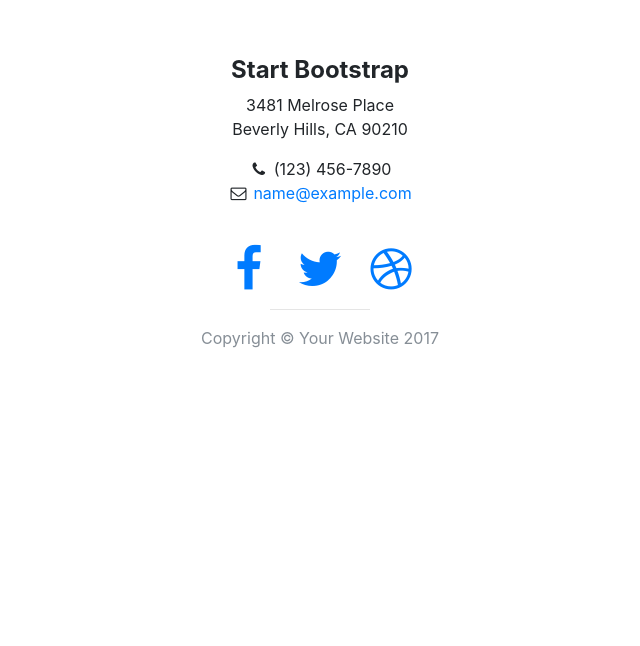
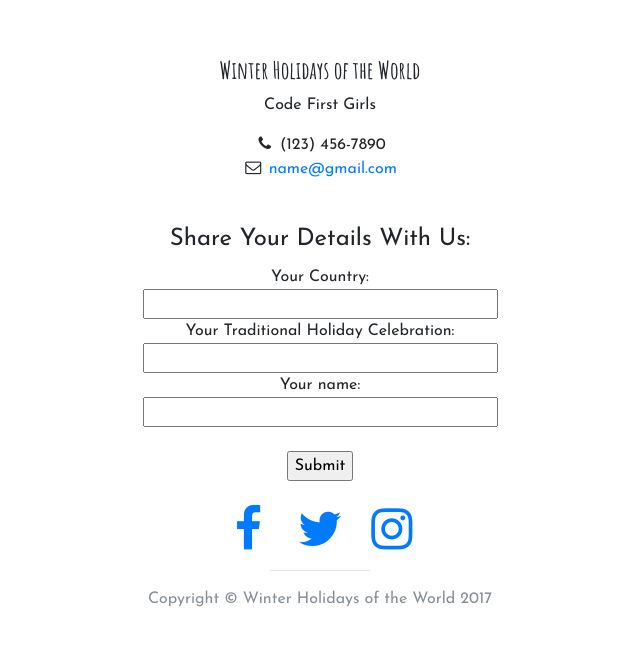
Before and after one commit to Natinika/Code-First-Girls_-Project, a website with bundled scripts: page index.html in a window 1280 px wide. Shown: the part 2476-3122 px from the top of the page, without its empty margins (320-960 px from the left). Before the commit the page ends 2942 px from the top, so only its background shows below. Built offline with nearby package versions, Linux system fonts and the light colour scheme.

Commit message:
updated map and footer
updated with Sherry's map and changes

```diff
--- a/css/TTcustom.css
+++ b/css/TTcustom.css
@@ -28,3 +28,11 @@
 	transform: translate(-50%,-50%);
 	margin: 0;
 }
+
+footer {
+	font-family: 'Josefin Sans', sans-serif;
+}
+
+footer h4 {
+	font-family: 'Amatic SC', cursive;
+}
--- a/index.html
+++ b/index.html
@@ -135,7 +135,7 @@
 
     <!-- Map -->
     <section id="contact" class="map">
-      <iframe width="100%" height="100%" frameborder="0" scrolling="no" marginheight="0" marginwidth="0" src="https://maps.google.com/maps?f=q&amp;source=s_q&amp;hl=en&amp;geocode=&amp;q=Twitter,+Inc.,+Market+Street,+San+Francisco,+CA&amp;aq=0&amp;oq=twitter&amp;sll=28.659344,-81.187888&amp;sspn=0.128789,0.264187&amp;ie=UTF8&amp;hq=Twitter,+Inc.,+Market+Street,+San+Francisco,+CA&amp;t=m&amp;z=15&amp;iwloc=A&amp;output=embed"></iframe>
+      <iframe width="100%" height="100%" frameborder="0" scrolling="no" marginheight="0" marginwidth="0" src="https://www.google.com/maps/d/embed?mid=16KWyA06TGIdS4LLmqPa2mezmkxe3bcuP" width="640" height="480"></iframe>
       <br/>
       <small>
         <a href="https://maps.google.com/maps?f=q&amp;source=embed&amp;hl=en&amp;geocode=&amp;q=Twitter,+Inc.,+Market+Street,+San+Francisco,+CA&amp;aq=0&amp;oq=twitter&amp;sll=28.659344,-81.187888&amp;sspn=0.128789,0.264187&amp;ie=UTF8&amp;hq=Twitter,+Inc.,+Market+Street,+San+Francisco,+CA&amp;t=m&amp;z=15&amp;iwloc=A"></a>
@@ -148,20 +148,36 @@
         <div class="row">
           <div class="col-lg-10 mx-auto text-center">
             <h4>
-              <strong>Start Bootstrap</strong>
+              <strong>Winter Holidays of the World</strong>
             </h4>
-            <p>3481 Melrose Place
-              <br>Beverly Hills, CA 90210</p>
+            <p>Code First Girls</p>
             <ul class="list-unstyled">
               <li>
                 <i class="fa fa-phone fa-fw"></i>
                 (123) 456-7890</li>
               <li>
                 <i class="fa fa-envelope-o fa-fw"></i>
-                <a href="mailto:name@example.com">name@example.com</a>
+                <a href="mailto:name@example.com">name@gmail.com</a>
               </li>
             </ul>
+
             <br>
+            <legend>Share Your Details With Us:</legend>
+             <form>
+              Your Country: <br>
+              <input type="text" name="Country" size="40"><br>
+
+              Your Traditional Holiday Celebration: <br>
+              <input type="text" name="Traditions" maxlength="8" size="40" width="30" height="35">
+              <br>
+              <form>
+               Your name:<br>
+               <input type="text" name="Your Name" size="40"><br>
+                </form><br>
+               <input type="submit" value="Submit"><br>
+                 </form>
+            <br>
+
             <ul class="list-inline">
               <li class="list-inline-item">
                 <a href="#">
@@ -175,12 +191,12 @@
               </li>
               <li class="list-inline-item">
                 <a href="#">
-                  <i class="fa fa-dribbble fa-fw fa-3x"></i>
+                  <i class="fa fa-instagram fa-fw fa-3x"></i>
                 </a>
               </li>
             </ul>
             <hr class="small">
-            <p class="text-muted">Copyright &copy; Your Website 2017</p>
+            <p class="text-muted">Copyright &copy; Winter Holidays of the World 2017</p>
           </div>
         </div>
       </div>
```
